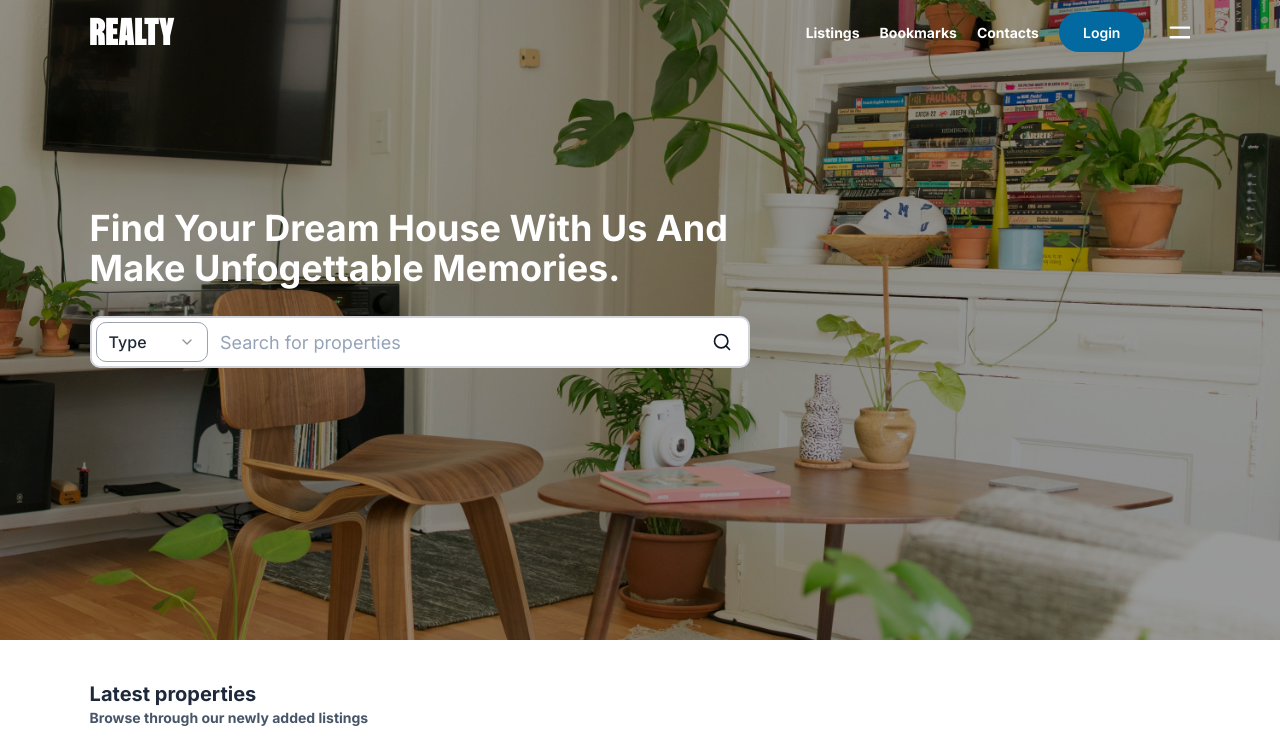
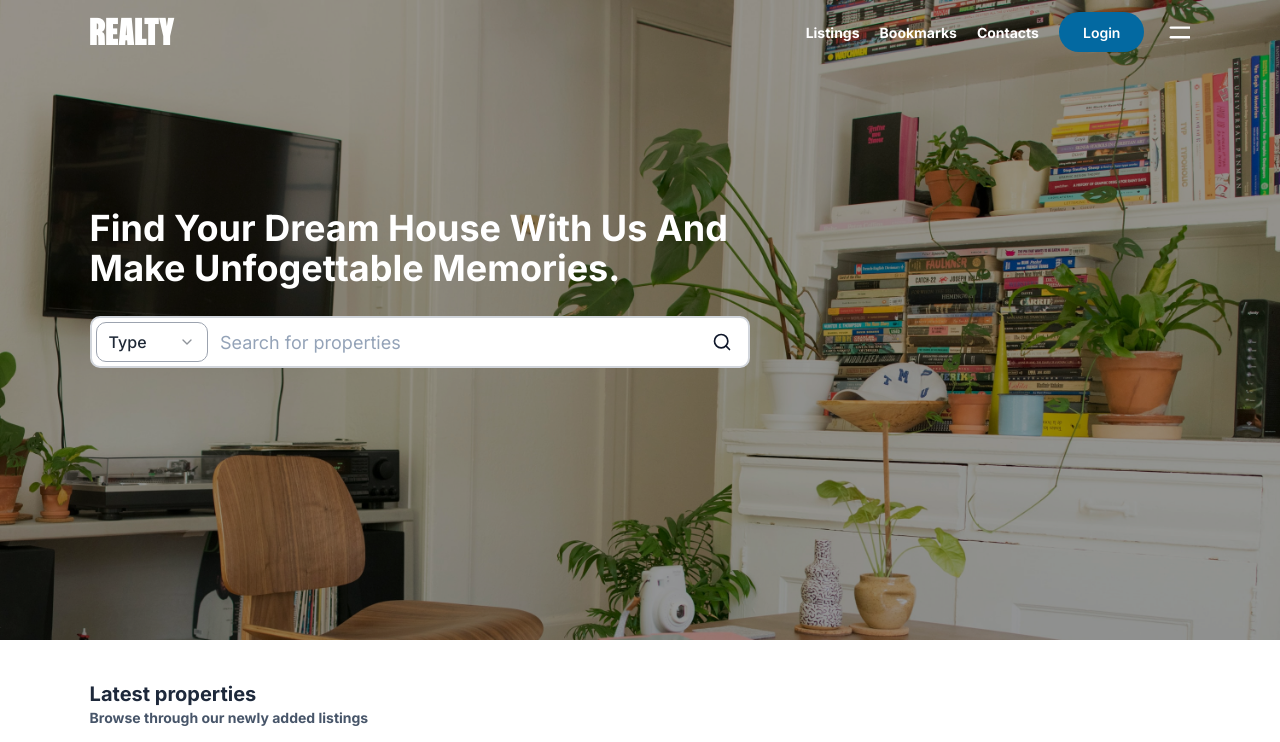
Before and after one commit to Easierq/girealty, a Next.js app: page / in a window 1280 px wide. Shown: the top 742 px of the page. Built offline with nearby package versions, Linux system fonts and the light colour scheme.

Commit message:
new updates

```diff
--- a/app/(main)/_components/hero.tsx
+++ b/app/(main)/_components/hero.tsx
@@ -9,13 +9,14 @@
 // import { motion } from "framer-motion";
 import Container from "@/components/container";
 import Search from "./search";
-import Image from "next/image";
+// import Image from "next/image";
 
 export const Hero = () => {
   return (
     <div
       // id="video-frame"
-      className="relative z-10 h-[70dvh] max-h-[70dvh] md:h-[80dvh] md:max-h-[80dvh] w-full overflow-hidden bg-sky-800 pt-16 md:pt-32"
+      style={{ backgroundImage: "url(/bg.jpg" }}
+      className="relative z-10 h-[70dvh] md:h-[80dvh] bg-cover w-full overflow-hidden bg-sky-800 pt-16 md:pt-32"
     >
       {/* <video
         autoPlay
@@ -25,7 +26,7 @@ export const Hero = () => {
         id="current-video"
         className="absolute -z-10 top-0 left-0 w-full h-full object-cover object-center"
       /> */}
-      <Image
+      {/* <Image
         src="/bg.jpg"
         alt="bg"
         layout="fill"
@@ -33,7 +34,7 @@ export const Hero = () => {
         quality={100}
         priority
         className="-z-10"
-      />
+      /> */}
       <div className="absolute inset-0 bg-black bg-opacity-40 -z-10"></div>
       <Container className="h-full">
         <div className="w-full h-full text-white">
--- a/components/navbar/mobile-toggle.tsx
+++ b/components/navbar/mobile-toggle.tsx
@@ -5,6 +5,9 @@ import {
   Sheet,
   SheetClose,
   SheetContent,
+  SheetDescription,
+  SheetHeader,
+  SheetTitle,
   SheetTrigger,
 } from "@/components/ui/sheet";
 import { cn } from "@/lib/utils";
@@ -52,11 +55,13 @@ export const MobileToggle = ({ active }: { active: boolean }) => {
         </div>
       </SheetTrigger>
       <SheetContent className="pt-3 text-slate-800 px-0 bg-white border-none">
+        <SheetHeader className="hidden">
+          <SheetTitle>Sidebar</SheetTitle>
+          <SheetDescription>Sidebar menu</SheetDescription>
+        </SheetHeader>
         <div className="py-3 px-4">
           <Link href="/" className="">
-            <h1 className={cn("font-zentry text-4xl text-slate-800")}>
-              REALTY
-            </h1>
+            <h1 className={cn("font-zentry text-4xl text-sky-700")}>REALTY</h1>
           </Link>
           <div className="flex flex-col mt-8 text-slate-700 text-sm w-[90%]">
             <span>
```
